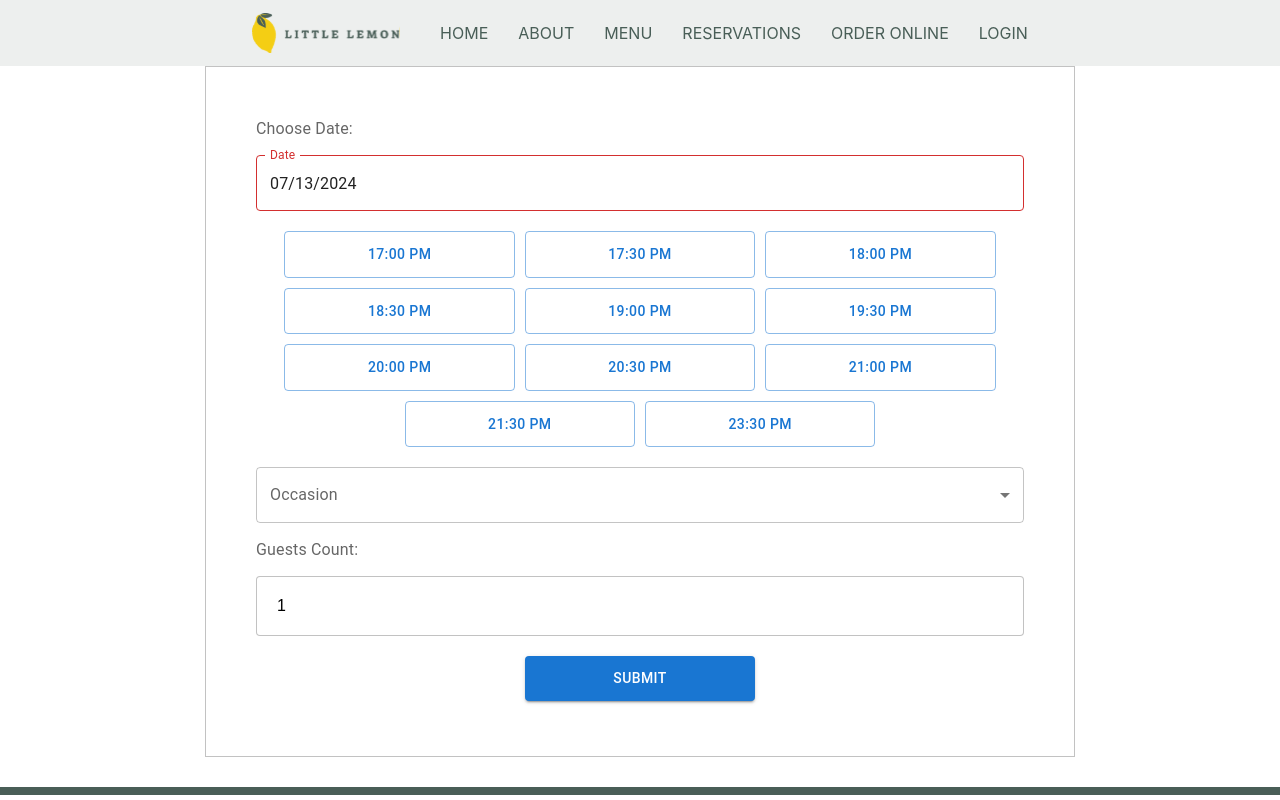
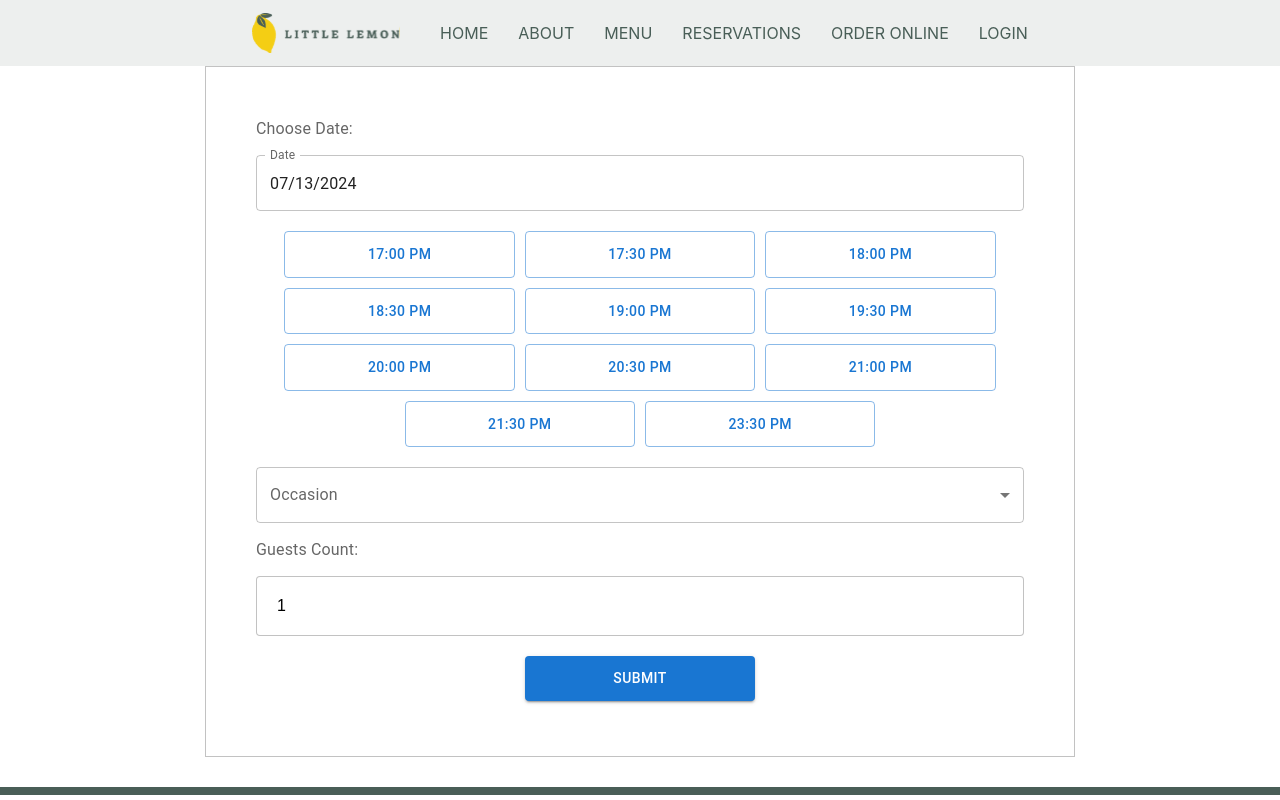
Before and after one commit to sara-kamel/little-lemon-react, a React (Create React App) app: page /reserve-table in a window 1280 px wide. Shown: the top 800 px of the page. Built offline with nearby package versions, Linux system fonts and the light colour scheme.

Commit message:
Set the Api for submit button

```diff
--- a/src/App.js
+++ b/src/App.js
@@ -5,10 +5,10 @@ import HomePage from './component/home-page'
 import HeroSection from './component/hero-section'
 import Highlights from './component/highlights'
 import About from './component/about'
-import { Route, Routes } from 'react-router-dom'
-import BookingPage from './component/booking-page'
-import dayjs from 'dayjs'
-import { fetchAPI } from './api'
+import { Route, Routes} from 'react-router-dom'
+import BookingForm from './component/booking-page'
+import { fetchAPI, submitAPI } from './api'
+import ConfirmedBooking from './ConfirmedBooking'
 
 const initializeTimes = () => {
   const today = new Date()
@@ -26,6 +26,7 @@ const updateTimes = (state, action) => {
 
 function App () {
   const [times, dispatch] = useReducer(updateTimes, [], initializeTimes)
+  const [bookingData, setBookingData] = useState([])
 
   return (
     <>
@@ -37,7 +38,21 @@ function App () {
         <Route path='/home/reserve' element={<HeroSection />} />
         <Route
           path='/reserve-table'
-          element={<BookingPage avalibleTimes={times} dispatch={dispatch} />}
+          element={
+            <BookingForm
+              avalibleTimes={times}
+              dispatch={dispatch}
+              onSubmit={value => {
+                submitAPI(value)
+                setBookingData(value)
+                console.log(value)
+              }}
+            />
+          }
+        />
+        <Route
+          path='/home/confirmed-booking'
+          element={<ConfirmedBooking bookingData={bookingData} />}
         />
       </Routes>
       <Footer />
--- /dev/null
+++ b/src/ConfirmedBooking.js
@@ -0,0 +1,14 @@
+export default function ConfirmedBooking ({ bookingData }) {
+  let date = bookingData.date
+
+console.log(date)
+  return (
+    <>
+      <h1>hello</h1>
+      <h1>guests Count :{bookingData.guests} </h1>
+      {/* <h1>date : {month} </h1> */}
+      <h1>occasion :{bookingData.occasion} </h1>
+      <h1>time :{bookingData.time} </h1>
+    </>
+  )
+}
--- a/src/component/booking-page/index.js
+++ b/src/component/booking-page/index.js
@@ -1,4 +1,5 @@
 import { useState } from 'react'
+import { useNavigate } from 'react-router-dom'
 import dayjs from 'dayjs'
 import { AdapterDayjs } from '@mui/x-date-pickers/AdapterDayjs'
 import { LocalizationProvider } from '@mui/x-date-pickers/LocalizationProvider'
@@ -14,12 +15,16 @@ import { DatePicker } from '@mui/x-date-pickers/DatePicker'
 import { MenuItem } from '@mui/material'
 import '../booking-page/styles.css'
 
-export default function BookingForm ({ avalibleTimes, dispatch }) {
+export default function BookingForm ({ avalibleTimes, dispatch, onSubmit }) {
+  const navigate = useNavigate()
   const [date, setDate] = useState(dayjs())
   const [time, setTime] = useState('')
   const [occasion, setOccasion] = useState('')
   const [guests, setGuests] = useState(1)
-  const tomorrow = dayjs().add(1, 'day')
+
+  const today = dayjs()
+
+  let bookingData = []
 
   return (
     <>
@@ -34,8 +39,7 @@ export default function BookingForm ({ avalibleTimes, dispatch }) {
                 setDate(newValue)
                 dispatch({ type: 'UPDATE_TIMES', date: newValue })
               }}
-              defaultValue={tomorrow}
-              minDate={tomorrow}
+              minDate={today}
               views={['year', 'month', 'day']}
             />
           </LocalizationProvider>
@@ -48,7 +52,6 @@ export default function BookingForm ({ avalibleTimes, dispatch }) {
                 data-testid='times'
                 onClick={() => {
                   setTime(hour)
-                  console.log(time, hour)
                 }}
                 kay={hour.id}
                 value={hour}
@@ -87,7 +90,11 @@ export default function BookingForm ({ avalibleTimes, dispatch }) {
             type='submit'
             variant='contained'
             onClick={() => {
-              console.log(date, time, occasion, guests)
+              if (date && time && occasion && guests) {
+                bookingData = {date: date, time: time, occasion: occasion, guests: guests}
+                onSubmit(bookingData)
+                navigate('/home/confirmed-booking')
+              } else alert('Please fill all fields')
             }}
           >
             Submit
```
